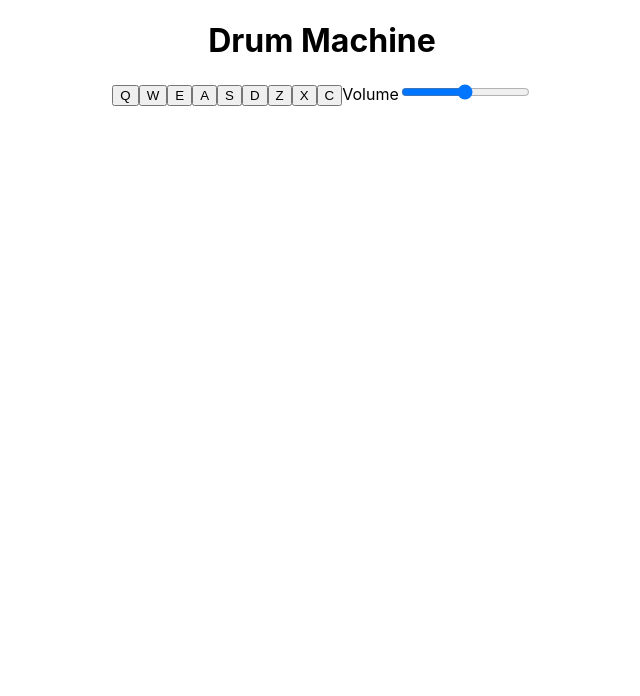
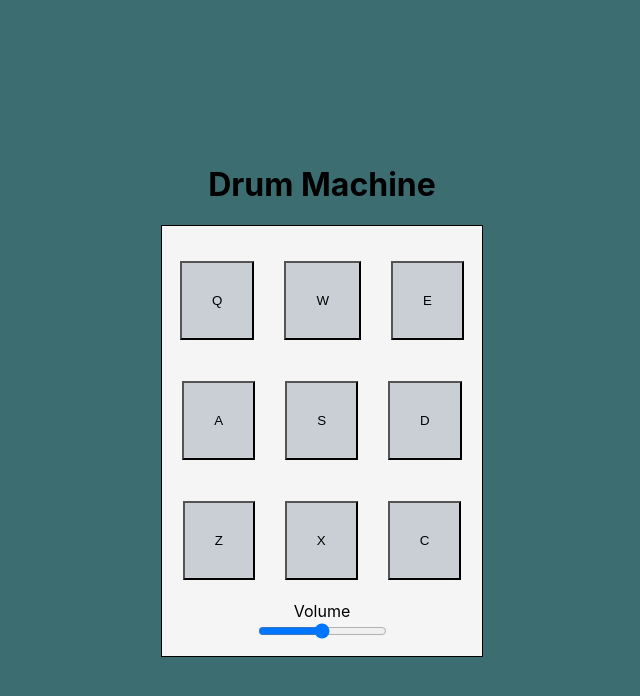
Before and after one commit to Ghalia98/drum-machine, a React (Create React App) app: page / in a window 1280 px wide. Shown: the top 696 px of the page, without its empty margins (318-958 px from the left). Built offline with nearby package versions, Linux system fonts and the light colour scheme; the HTML template or start-up script is replaced by a standard one.

Commit message:
add initial styling

```diff
--- a/src/App.js
+++ b/src/App.js
@@ -53,17 +53,20 @@ function App() {
   }
   ]
   return (
+    <>
+      <h1>Drum Machine</h1>
       <div id='drum-machine'>
-      <h1>Drum Machine</h1>
         <VolumeContext.Provider value={[volume, setVolume]}>
           <div id='display'>
           </div>
+          <div className='pads-container'>
             {drumKeys.map((el, index) => (<DrumPad key={index} el={el} />))
             }
+          </div>
           <VolumeSlider />
         </VolumeContext.Provider>
-
       </div>
+    </>
   );
 }
 
--- a/src/App.scss
+++ b/src/App.scss
@@ -1,3 +1,17 @@
+@import './index.scss';
+
 #drum-machine {
-  text-align: center;
+text-align: center;
+border: 1px black solid;
+@include common(column, center, center, 25%, 400px,whitesmoke);
+padding: 15px 0;
+#display {
+  background-color: rgb(220, 214, 214);
+  font-size: 1.5rem;
+  font-weight: 500;
 }
+.pads-container {
+  @include common(row, center, center, 100%, 100%,whitesmoke);
+  flex-wrap: wrap;
+}
+}
--- a/src/components/drum-pad/DrumPad.jsx
+++ b/src/components/drum-pad/DrumPad.jsx
@@ -1,6 +1,7 @@
 import React, { useEffect, useState, useContext } from 'react'
 import Audio from '../audio/Audio'
 import { VolumeContext } from '../../App'
+import './DrumPad.scss'
 
 
 function DrumPad({ el }) {
@@ -11,8 +12,8 @@ function DrumPad({ el }) {
         const displayScreen = document.getElementById('display')
         const audioTag = document.getElementById(el.key)
         audioTag.currentTime = 0
+        audioTag.volume = volume
         audioTag.play();
-        audioTag.volume = volume
         console.log(volume)
         displayScreen.innerText = el.clip
 
@@ -24,15 +25,20 @@ function DrumPad({ el }) {
     }
 
     useEffect(() => {
-        window.addEventListener('keypress', (e) => {
-            if (el.key === e.key.toUpperCase()) {
-                playAudio()
-            }
-        })
-    }, [])
+        window.addEventListener('keypress', handlePress)
+        return () => {
+            window.removeEventListener('keypress', handlePress)
+        }
+    }, [el])
+
+    const handlePress = (e) => {
+        if (el.key === e.key.toUpperCase()) {
+            playAudio()
+        }
+    }
 
     return (
-        <button onClick={playAudio} id={el.key + '-Key'} className='drum-pad' style={active ? { color: 'red' } : { color: 'black' }}>{el.key}
+        <button onClick={playAudio} id={el.key + '-Key'} className='drum-pad' style={active ? { backgroundColor: '#ffe66d' } : { backgroundColor: '#cacfd6' }}>{el.key}
             <Audio el={el} />
         </button>
     )
--- /dev/null
+++ b/src/components/drum-pad/DrumPad.scss
@@ -0,0 +1,7 @@
+.drum-pad {
+    padding: 30px;
+    margin: 15px;
+    background-color: #cacfd6;
+
+
+}
--- a/src/index.scss
+++ b/src/index.scss
@@ -1,3 +1,12 @@
+@mixin common ($a, $b, $c, $d, $e, $f) {
+  display: flex;
+  flex-direction: $a;
+  justify-content: $b;
+  align-items: $c;
+  width: $d;
+  height: $e;
+  background-color: $f;
+}
 body {
   margin: 0;
   font-family: -apple-system, BlinkMacSystemFont, 'Segoe UI', 'Roboto', 'Oxygen',
@@ -5,6 +14,12 @@ body {
     sans-serif;
   -webkit-font-smoothing: antialiased;
   -moz-osx-font-smoothing: grayscale;
+  @include common(row, center, center, 100%, 100vh, #3c6e71);
+  #root {
+    @include common(column, center, center, 100%, 100vh, #3c6e71);
+    color: black;
+
+  }
 }
 
 code {
```
Lines whose indentation alone changed are shown as unchanged.
